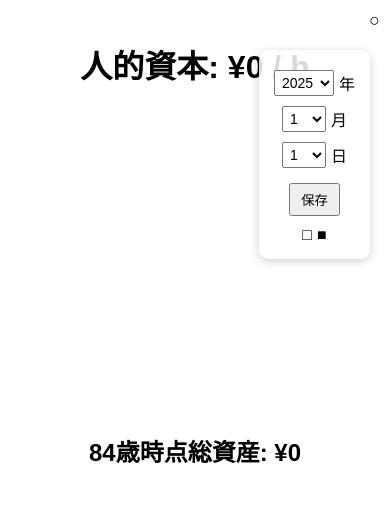
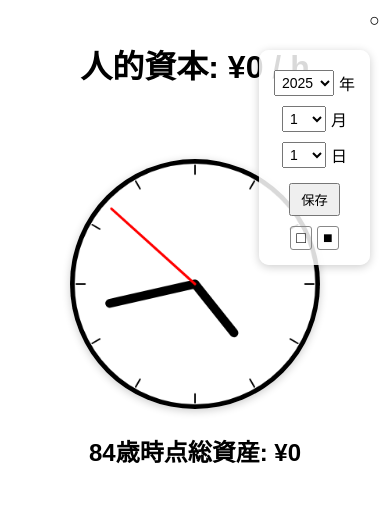
Before and after one commit to babaginji/invest_clock, a Flask app: page / in a window 390 px wide. Shown: the top 507 px of the page. Run offline with Flask 3, Linux system fonts and the light colour scheme.

Commit message:
Fix responsive design for mobile

```diff
--- a/static/style.css
+++ b/static/style.css
@@ -12,6 +12,7 @@ body {
     font-family: Arial, sans-serif;
     margin: 0;
     padding: 0;
+    overflow-x: hidden;
 }
 
 .container {
@@ -56,7 +57,7 @@ body {
 }
 
 /* ---------------------------
-   誕生日入力トグル（右上の丸）
+   右上丸ボタン
 --------------------------- */
 .birthday-toggle {
     position: absolute;
@@ -69,7 +70,7 @@ body {
 }
 
 /* ---------------------------
-   テーマ切替ボタン
+   白黒テーマ切替ボタン
 --------------------------- */
 .theme-switch {
     margin-top: 10px;
@@ -80,6 +81,10 @@ body {
 .theme-btn {
     font-size: 16px;
     cursor: pointer;
+    padding: 2px 5px;
+    border: 1px solid #888;
+    border-radius: 3px;
+    user-select: none;
 }
 
 /* ---------------------------
@@ -94,6 +99,7 @@ body {
 #clockCanvas {
     background-color: var(--bg-color);
     border-radius: 50%;
+    box-shadow: 0 2px 8px rgba(0,0,0,0.2);
 }
 
 /* ---------------------------
@@ -105,6 +111,7 @@ body {
     left: 50%;
     transform: translateX(-50%);
     pointer-events: none;
+    width: 0;
 }
 
 .coin {
@@ -125,7 +132,7 @@ body {
 }
 
 /* ---------------------------
-   白黒テーマ切替
+   白黒テーマ
 --------------------------- */
 body.light-theme {
     --bg-color: white;
@@ -138,7 +145,7 @@ body.dark-theme {
 }
 
 /* ---------------------------
-   レスポンシブ調整
+   レスポンシブ対応
 --------------------------- */
 @media screen and (max-width: 500px) {
     #clockCanvas {
--- a/templates/clock.html
+++ b/templates/clock.html
@@ -8,7 +8,8 @@
 </head>
 <body class="light-theme">
 <div class="container">
-    <!-- 誕生日入力 -->
+
+    <!-- 誕生日入力ボックス -->
     <div id="birthdayBox" class="birthday-box">
         <div class="select-row">
             <select id="birthYear"></select><label>年</label>
@@ -27,16 +28,21 @@
         </div>
     </div>
 
+    <!-- 右上の丸 -->
     <div id="birthdayToggle" class="birthday-toggle">○</div>
 
+    <!-- 人的資本表示 -->
     <h1 id="timeValue">人的資本: ¥0 / h</h1>
 
+    <!-- 時計 -->
     <div class="clock-wrapper">
         <canvas id="clockCanvas" width="320" height="320"></canvas>
         <div id="coinContainer"></div>
     </div>
 
+    <!-- 84歳時点総資産 -->
     <h2 id="totalValue">84歳時点総資産: ¥0</h2>
+
 </div>
 
 <script>
@@ -45,100 +51,99 @@ const START_AGE = 18;
 const DAILY_SAVING = 62400;
 const ANNUAL_INTEREST = 0.07;
 const COIN_FADE_TIME = 2000;
+
 let birthDate = null;
 let totalAt84 = 0;
 let totalValue = 0;
 
-// 日利
 const DAILY_RATE = Math.pow(1 + ANNUAL_INTEREST, 1/365) - 1;
 
 // ---------------------------
-// 誕生日から年齢算出
+// 誕生日計算
 // ---------------------------
 function getAgeFromBirthday(birth) {
     const today = new Date();
     let age = today.getFullYear() - birth.getFullYear();
     const m = today.getMonth() - birth.getMonth();
-    if (m < 0 || (m === 0 && today.getDate() < birth.getDate())) age--;
+    if(m<0 || (m===0 && today.getDate()<birth.getDate())) age--;
     return age;
 }
 
 function daysSince18(birth) {
-    const start = new Date(birth.getFullYear() + START_AGE, birth.getMonth(), birth.getDate());
+    const start = new Date(birth.getFullYear()+START_AGE,birth.getMonth(),birth.getDate());
     const now = new Date();
-    const diff = now - start;
+    const diff = now-start;
     return Math.max(0, Math.floor(diff / (1000*60*60*24)));
 }
 
 function daysUntil84(birth) {
-    const end = new Date(birth.getFullYear() + TARGET_AGE, birth.getMonth(), birth.getDate());
+    const end = new Date(birth.getFullYear()+TARGET_AGE,birth.getMonth(),birth.getDate());
     const now = new Date();
-    const diff = end - now;
+    const diff = end-now;
     return Math.max(0, Math.floor(diff / (1000*60*60*24)));
 }
 
 // ---------------------------
 // 84歳時点総資産計算
 // ---------------------------
-function computeTotalAt84() {
-    const totalDays = (TARGET_AGE-START_AGE)*365.25;
+function computeTotalAt84(){
+    const totalDays = Math.floor((TARGET_AGE-START_AGE)*365.25);
     totalAt84 = 0;
-    for(let d=0; d<totalDays; d++) {
-        totalAt84 += DAILY_SAVING * Math.pow(1+DAILY_RATE, totalDays-1-d);
+    for(let d=0; d<totalDays; d++){
+        totalAt84 += DAILY_SAVING * Math.pow(1+DAILY_RATE,totalDays-1-d);
     }
 }
 
 // ---------------------------
 // 現在の人的資本計算
 // ---------------------------
-function currentHumanCapital() {
+function currentHumanCapital(){
     const livedDays = daysSince18(birthDate);
-    const remainingDays = daysUntil84(birthDate);
     let accumulated = 0;
-    for(let d=0; d<livedDays; d++) {
-        accumulated += DAILY_SAVING * Math.pow(1+DAILY_RATE, livedDays-1-d);
+    for(let d=0; d<livedDays; d++){
+        accumulated += DAILY_SAVING * Math.pow(1+DAILY_RATE,livedDays-1-d);
     }
-    return totalAt84 - accumulated;
+    return totalAt84-accumulated;
 }
 
-function updateTimeValue() {
+function updateTimeValue(){
     if(!birthDate) return;
-    const humanCapital = currentHumanCapital();
-    const perHour = humanCapital / 24;
+    const humanCapital=currentHumanCapital();
+    const perHour = humanCapital/24;
     document.getElementById('timeValue').textContent =
         `人的資本: ¥${perHour.toFixed(2)} / h`;
 }
 
 // ---------------------------
-// 時計・コイン
+// 時計描画
 // ---------------------------
-function drawClock() {
-    const canvas = document.getElementById('clockCanvas');
-    const ctx = canvas.getContext('2d');
-    const radius = canvas.height / 2;
-    ctx.translate(radius, radius);
-    setInterval(() => {
-        drawFace(ctx, radius);
-        drawTime(ctx, radius);
-    }, 1000);
+function drawClock(){
+    const canvas=document.getElementById('clockCanvas');
+    const ctx=canvas.getContext('2d');
+    const radius = canvas.height/2;
+    ctx.translate(radius,radius);
+    setInterval(()=>{
+        drawFace(ctx,radius);
+        drawTime(ctx,radius);
+    },1000);
 }
 
-function drawFace(ctx, radius) {
-    ctx.clearRect(-radius, -radius, radius*2, radius*2);
+function drawFace(ctx,radius){
+    ctx.clearRect(-radius,-radius,radius*2,radius*2);
     ctx.beginPath();
     ctx.arc(0,0,radius-2,0,2*Math.PI);
-    ctx.fillStyle = getComputedStyle(document.body).getPropertyValue('--bg-color');
+    ctx.fillStyle=getComputedStyle(document.body).getPropertyValue('--bg-color');
     ctx.fill();
-    ctx.strokeStyle = getComputedStyle(document.body).getPropertyValue('--text-color');
-    ctx.lineWidth = radius*0.05;
+    ctx.strokeStyle=getComputedStyle(document.body).getPropertyValue('--text-color');
+    ctx.lineWidth=radius*0.05;
     ctx.stroke();
 
-    for(let num=1;num<=12;num++){
-        const ang = num*Math.PI/6;
+    for(let num=1; num<=12; num++){
+        const ang=num*Math.PI/6;
         ctx.beginPath();
         ctx.moveTo(radius*0.88*Math.sin(ang), -radius*0.88*Math.cos(ang));
         ctx.lineTo(radius*0.95*Math.sin(ang), -radius*0.95*Math.cos(ang));
-        ctx.strokeStyle = getComputedStyle(document.body).getPropertyValue('--text-color');
+        ctx.strokeStyle=getComputedStyle(document.body).getPropertyValue('--text-color');
         ctx.lineWidth=2; ctx.stroke();
     }
 }
@@ -148,18 +153,21 @@ function drawTime(ctx,radius){
     let hour=now.getHours()%12;
     let minute=now.getMinutes();
     let second=now.getSeconds();
+
     hour=(hour*Math.PI/6)+(minute*Math.PI/(6*60))+(second*Math.PI/(360*60));
     drawHand(ctx,hour,radius*0.5,radius*0.07);
+
     minute=(minute*Math.PI/30)+(second*Math.PI/(30*60));
     drawHand(ctx,minute,radius*0.7,radius*0.07);
+
     second=second*Math.PI/30;
     drawHand(ctx,second,radius*0.9,radius*0.02,'red');
 
     if(birthDate){
-        const perSecond = currentHumanCapital()/24/3600;
+        const perSecond=currentHumanCapital()/24/3600;
         startCoinAnimation(perSecond);
-        totalValue += perSecond;
-        document.getElementById('totalValue').textContent =
+        totalValue+=perSecond;
+        document.getElementById('totalValue').textContent=
             `84歳時点総資産: ¥${totalValue.toFixed(0)}`;
         updateTimeValue();
     }
@@ -177,6 +185,9 @@ function drawHand(ctx,pos,length,width,color=null){
     ctx.rotate(-pos);
 }
 
+// ---------------------------
+// コインアニメーション
+// ---------------------------
 function startCoinAnimation(valuePerSecond){
     const coinContainer=document.getElementById('coinContainer');
     const coin=document.createElement('div');
@@ -185,7 +196,8 @@ function startCoinAnimation(valuePerSecond){
     coinContainer.appendChild(coin);
     const offsetX=(Math.random()-0.5)*40;
     coin.style.left=`calc(50% + ${offsetX}px)`;
-    coin.animate([{transform:'translateY(0)',opacity:1},{transform:'translateY(100px)',opacity:0}],{duration:COIN_FADE_TIME,easing:'ease-out'});
+    coin.animate([{transform:'translateY(0)',opacity:1},{transform:'translateY(100px)',opacity:0}],
+        {duration:COIN_FADE_TIME,easing:'ease-out'});
     setTimeout(()=>coinContainer.removeChild(coin),COIN_FADE_TIME);
 }
 
@@ -203,6 +215,35 @@ function initBirthdaySelectors(){
 }
 
 // ---------------------------
+// 年齢ボックス表示制御
+// ---------------------------
+function showBirthdayBox(){ document.getElementById('birthdayBox').style.display='flex'; }
+function hideBirthdayBox(){ document.getElementById('birthdayBox').style.display='none'; }
+
+// ---------------------------
+// 保存ボタン
+// ---------------------------
+function saveBirthday(){
+    const y=document.getElementById('birthYear').value;
+    const m=document.getElementById('birthMonth').value;
+    const d=document.getElementById('birthDay').value;
+    birthDate=new Date(y,m-1,d);
+    localStorage.setItem('userBirthday',birthDate.toISOString());
+    hideBirthdayBox();
+    computeTotalAt84();
+    totalValue=0;
+}
+
+// ---------------------------
+// テーマ切替
+// ---------------------------
+function setTheme(theme){
+    if(theme==='light') document.body.className='light-theme';
+    else document.body.className='dark-theme';
+    localStorage.setItem('theme',theme);
+}
+
+// ---------------------------
 // 初期化
 // ---------------------------
 window.onload=function(){
@@ -213,7 +254,6 @@ window.onload=function(){
     else showBirthdayBox();
 
     computeTotalAt84();
-
     toggle.addEventListener('click',showBirthdayBox);
     document.getElementById('saveBirthdayBtn').addEventListener('click',saveBirthday);
     document.getElementById('lightBtn').addEventListener('click',()=>setTheme('light'));
@@ -222,6 +262,13 @@ window.onload=function(){
     setTheme(savedTheme);
 
     drawClock();
+
+    // ボックス外クリックで非表示
+    document.addEventListener('click',function(e){
+        const box=document.getElementById('birthdayBox');
+        const toggle=document.getElementById('birthdayToggle');
+        if(!box.contains(e.target) && !toggle.contains(e.target)) hideBirthdayBox();
+    });
 };
 </script>
 </body>
```
